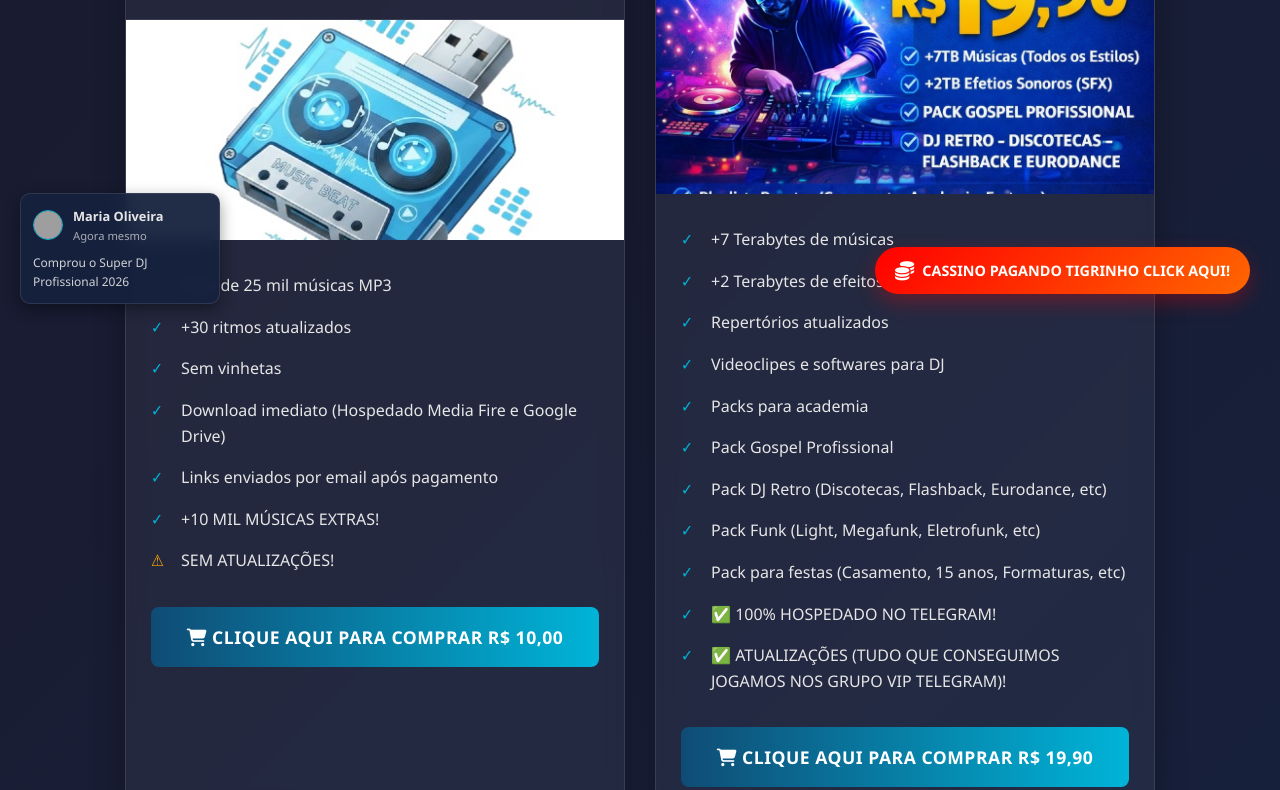
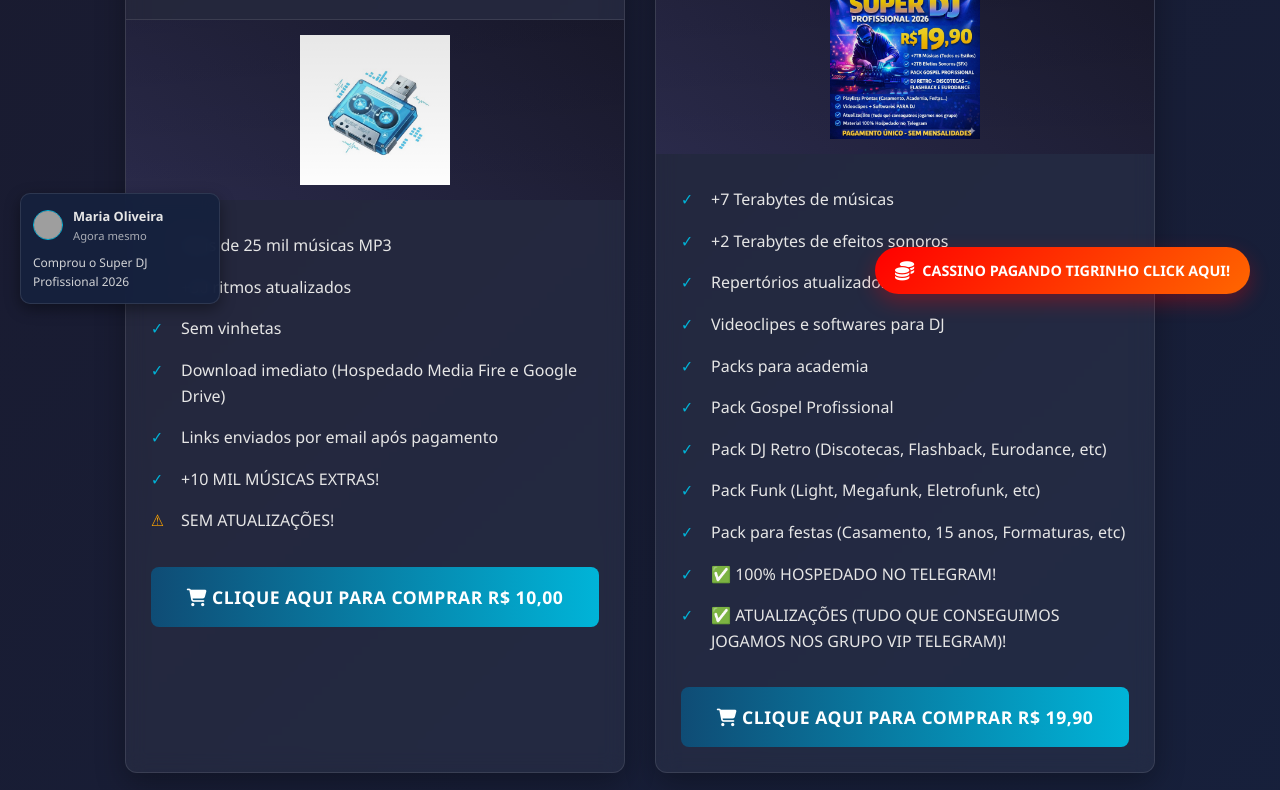
Before and after one commit to MUNDO-STORE/PACKSPENDRIVEEPRO, a plain HTML site: page index.html in a window 1280 px wide. Shown: the part 476-1266 px from the top of the page. Drawn offline with Linux system fonts and the light colour scheme; no server answers; grey boxes are pictures that could not be loaded.

Commit message:
Update index.html

```diff
--- a/index.html
+++ b/index.html
@@ -170,17 +170,47 @@
             opacity: 0.8;
         }
 
+        /* IMAGENS DOS CARDS OTIMIZADAS */
+        .card-image-container {
+            width: 100%;
+            height: 180px; /* Altura reduzida */
+            position: relative;
+            overflow: hidden;
+            background: linear-gradient(45deg, #2a2a4a, #1a1a2e);
+            display: flex;
+            align-items: center;
+            justify-content: center;
+        }
+
         .card-image {
             width: 100%;
-            height: 220px;
-            object-fit: cover;
-            display: block;
-            background-color: #2a2a4a;
+            height: 100%;
+            object-fit: contain; /* Mantém a imagem completa sem cortar */
+            padding: 15px; /* Espaço ao redor da imagem */
+            transition: var(--transition);
+        }
+
+        .card:hover .card-image {
+            transform: scale(1.03);
+        }
+
+        .image-placeholder {
+            width: 100%;
+            height: 100%;
             display: flex;
+            flex-direction: column;
             align-items: center;
             justify-content: center;
             color: #aaa;
             font-size: 0.9rem;
+            text-align: center;
+            padding: 20px;
+        }
+
+        .image-placeholder i {
+            font-size: 3rem;
+            margin-bottom: 10px;
+            color: #555;
         }
 
         .card-body {
@@ -239,18 +269,18 @@
             position: fixed;
             bottom: 20px;
             left: 20px;
-            width: 200px; /* MENOR */
+            width: 200px;
             z-index: 999;
             background: rgba(22, 33, 62, 0.95);
-            border-radius: 10px; /* Menor borda */
-            padding: 12px; /* Menor padding */
+            border-radius: 10px;
+            padding: 12px;
             box-shadow: 0 5px 15px rgba(0, 0, 0, 0.4);
             border: 1px solid rgba(255, 255, 255, 0.1);
             backdrop-filter: blur(10px);
             transform: translateY(20px);
             opacity: 0;
             transition: var(--transition);
-            font-size: 0.8rem; /* Texto menor */
+            font-size: 0.8rem;
         }
 
         .notification-container.show {
@@ -265,12 +295,12 @@
         }
 
         .notification-avatar {
-            width: 30px; /* Menor */
-            height: 30px; /* Menor */
+            width: 30px;
+            height: 30px;
             border-radius: 50%;
             object-fit: cover;
             margin-right: 10px;
-            border: 1px solid var(--highlight); /* Borda mais fina */
+            border: 1px solid var(--highlight);
         }
 
         .notification-info {
@@ -279,16 +309,16 @@
 
         .notification-name {
             font-weight: 600;
-            font-size: 0.8rem; /* Menor */
+            font-size: 0.8rem;
         }
 
         .notification-time {
-            font-size: 0.7rem; /* Menor */
+            font-size: 0.7rem;
             opacity: 0.7;
         }
 
         .notification-product {
-            font-size: 0.75rem; /* Menor */
+            font-size: 0.75rem;
             opacity: 0.9;
             margin-top: 3px;
         }
@@ -446,6 +476,10 @@
                 max-width: 100%;
             }
 
+            .card-image-container {
+                height: 160px; /* Altura ainda menor em mobile */
+            }
+
             .floating-casino {
                 bottom: 20px;
                 right: 20px;
@@ -486,6 +520,10 @@
 
             .card-title {
                 font-size: 1.5rem;
+            }
+
+            .card-image-container {
+                height: 140px; /* Altura mínima para mobile */
             }
 
             .notification-container {
@@ -542,25 +580,15 @@
             background: var(--highlight);
         }
 
-        /* Placeholder para imagens */
-        .image-placeholder {
-            width: 100%;
-            height: 100%;
-            background: linear-gradient(45deg, #2a2a4a, #1a1a2e);
-            display: flex;
-            flex-direction: column;
-            align-items: center;
-            justify-content: center;
-            color: #aaa;
-            font-size: 0.9rem;
-            text-align: center;
-            padding: 20px;
-        }
-
-        .image-placeholder i {
-            font-size: 3rem;
-            margin-bottom: 10px;
-            color: #555;
+        /* Efeito de overlay nas imagens para melhor contraste */
+        .image-overlay {
+            position: absolute;
+            top: 0;
+            left: 0;
+            right: 0;
+            bottom: 0;
+            background: linear-gradient(180deg, rgba(0,0,0,0.1) 0%, rgba(0,0,0,0) 100%);
+            pointer-events: none;
         }
     </style>
 
@@ -586,12 +614,14 @@
                     <h2 class="card-title">PACK PLUS ATUALIZAR PENDRIVE</h2>
                     <div class="card-price">R$10<span>,00</span></div>
                 </div>
-                <div class="card-image" id="card1-image">
-                    <div class="image-placeholder">
+                <div class="card-image-container" id="card1-image">
+                    <div class="image-placeholder" id="card1-placeholder">
                         <i class="fas fa-usb-drive"></i>
                         <div>PACK PLUS</div>
                         <div>Atualizar Pendrive</div>
                     </div>
+                    <!-- Imagem será carregada via JavaScript -->
+                    <div class="image-overlay"></div>
                 </div>
                 <div class="card-body">
                     <ul class="card-features">
@@ -615,12 +645,14 @@
                     <h2 class="card-title">SUPER DJ PROFISSIONAL 2026</h2>
                     <div class="card-price">R$19<span>,90</span></div>
                 </div>
-                <div class="card-image" id="card2-image">
-                    <div class="image-placeholder">
+                <div class="card-image-container" id="card2-image">
+                    <div class="image-placeholder" id="card2-placeholder">
                         <i class="fas fa-headphones"></i>
                         <div>SUPER DJ</div>
                         <div>Profissional 2026</div>
                     </div>
+                    <!-- Imagem será carregada via JavaScript -->
+                    <div class="image-overlay"></div>
                 </div>
                 <div class="card-body">
                     <ul class="card-features">
@@ -666,7 +698,7 @@
                 <div class="notification-time" id="notification-time">Agora mesmo</div>
             </div>
         </div>
-        <div class="notification-product" id="notification-product">Acabou de comprar o Pack Plus</div>
+        <div class="notification-product" id="notification-product">Comprou o Pack Plus</div>
     </div>
 
     <!-- Botão flutuante Cassino -->
@@ -739,6 +771,78 @@
         let geoData = { city: null, region: null };
         let notificacoesExibidas = [];
         let depoimentosExibidos = [];
+
+        // ================== CARREGAR IMAGENS DOS CARDS ==================
+        function carregarImagensCards() {
+            const card1Container = document.getElementById('card1-image');
+            const card2Container = document.getElementById('card2-image');
+            const placeholder1 = document.getElementById('card1-placeholder');
+            const placeholder2 = document.getElementById('card2-placeholder');
+
+            // URLs das imagens (substituir pelas suas imagens reais)
+            const imagens = {
+                card1: 'pen.jpg',
+                card2: '15.jpg'
+            };
+
+            // Imagens de fallback caso as originais não carreguem
+            const fallbackImagens = {
+                card1: 'https://images.unsplash.com/photo-1511379938547-c1f69419868d?ixlib=rb-4.0.3&auto=format&fit=crop&w=500&q=80',
+                card2: 'https://images.unsplash.com/photo-1518609878373-06d740f60d8b?ixlib=rb-4.0.3&auto=format&fit=crop&w=500&q=80'
+            };
+
+            // Função para carregar imagem
+            function carregarImagem(container, placeholder, imagemUrl, fallbackUrl) {
+                const img = new Image();
+
+                img.onload = function() {
+                    // Remove o placeholder
+                    if (placeholder) placeholder.style.display = 'none';
+
+                    // Cria elemento de imagem
+                    const imgElement = document.createElement('img');
+                    imgElement.src = imagemUrl;
+                    imgElement.alt = "Imagem do produto";
+                    imgElement.className = 'card-image';
+
+                    // Adiciona a imagem ao container
+                    container.prepend(imgElement);
+                };
+
+                img.onerror = function() {
+                    console.log('Erro ao carregar imagem, usando fallback');
+
+                    // Remove o placeholder
+                    if (placeholder) placeholder.style.display = 'none';
+
+                    // Tenta carregar fallback
+                    const imgFallback = new Image();
+
+                    imgFallback.onload = function() {
+                        const imgElement = document.createElement('img');
+                        imgElement.src = fallbackUrl;
+                        imgElement.alt = "Imagem do produto";
+                        imgElement.className = 'card-image';
+
+                        // Adiciona a imagem ao container
+                        container.prepend(imgElement);
+                    };
+
+                    imgFallback.onerror = function() {
+                        console.log('Erro ao carregar fallback, mantendo placeholder');
+                        // Mantém o placeholder visível
+                    };
+
+                    imgFallback.src = fallbackUrl;
+                };
+
+                img.src = imagemUrl;
+            }
+
+            // Carregar imagens dos cards
+            carregarImagem(card1Container, placeholder1, imagens.card1, fallbackImagens.card1);
+            carregarImagem(card2Container, placeholder2, imagens.card2, fallbackImagens.card2);
+        }
 
         // ================== FUNÇÕES DE LOCALIZAÇÃO ==================
         async function carregarLocalizacao() {
@@ -944,6 +1048,9 @@
 
         // ================== INICIALIZAÇÃO ==================
         document.addEventListener("DOMContentLoaded", async function() {
+            // Carregar imagens dos cards
+            carregarImagensCards();
+
             // Carregar localização
             await carregarLocalizacao();
 
@@ -1014,33 +1121,6 @@
                     enviarTelegram(mensagem);
                 }
             });
-
-            // Adicionar imagens reais dos cards se disponíveis
-            setTimeout(() => {
-                const card1Image = document.getElementById('card1-image');
-                const card2Image = document.getElementById('card2-image');
-
-                // Tentar carregar as imagens especificadas
-                const img1 = new Image();
-                img1.src = 'pen.jpg';
-                img1.onload = function() {
-                    card1Image.innerHTML = '';
-                    card1Image.appendChild(img1);
-                    img1.style.width = '100%';
-                    img1.style.height = '100%';
-                    img1.style.objectFit = 'cover';
-                };
-
-                const img2 = new Image();
-                img2.src = '15.jpg';
-                img2.onload = function() {
-                    card2Image.innerHTML = '';
-                    card2Image.appendChild(img2);
-                    img2.style.width = '100%';
-                    img2.style.height = '100%';
-                    img2.style.objectFit = 'cover';
-                };
-            }, 100);
         });
     </script>
 </body>
```
